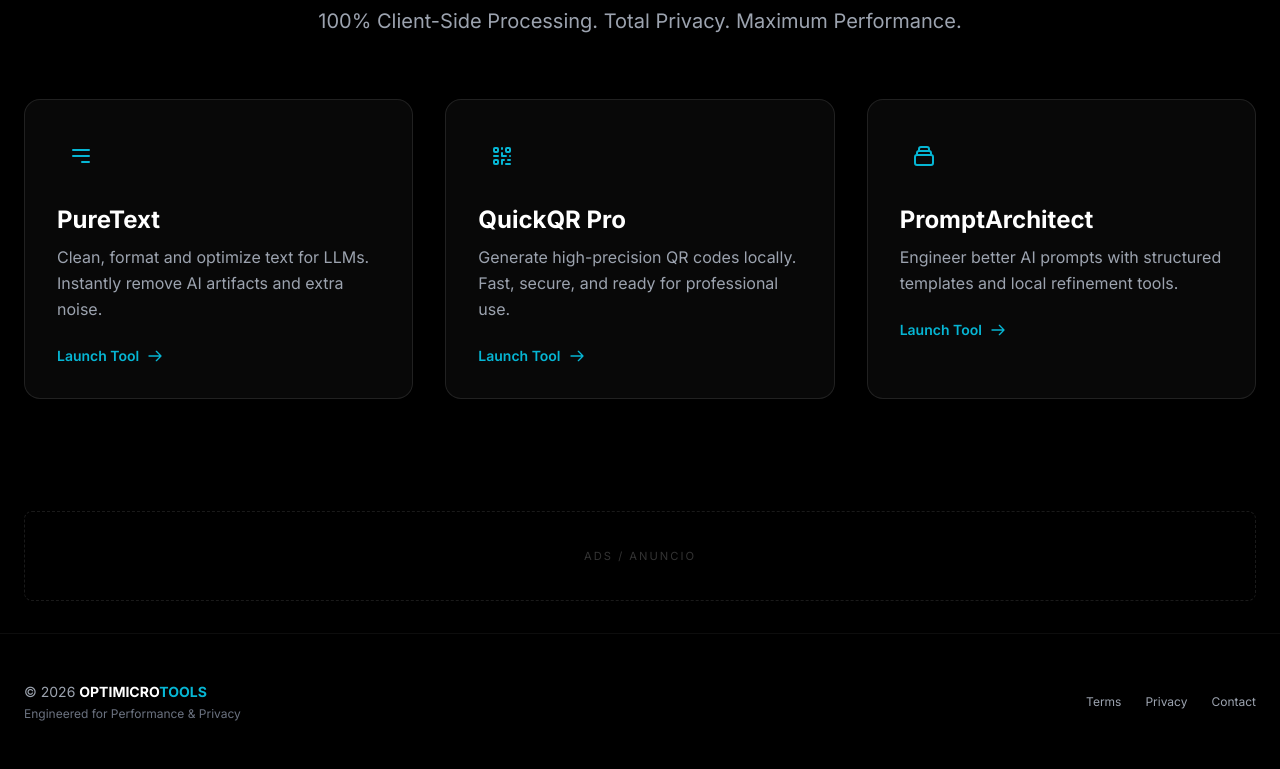
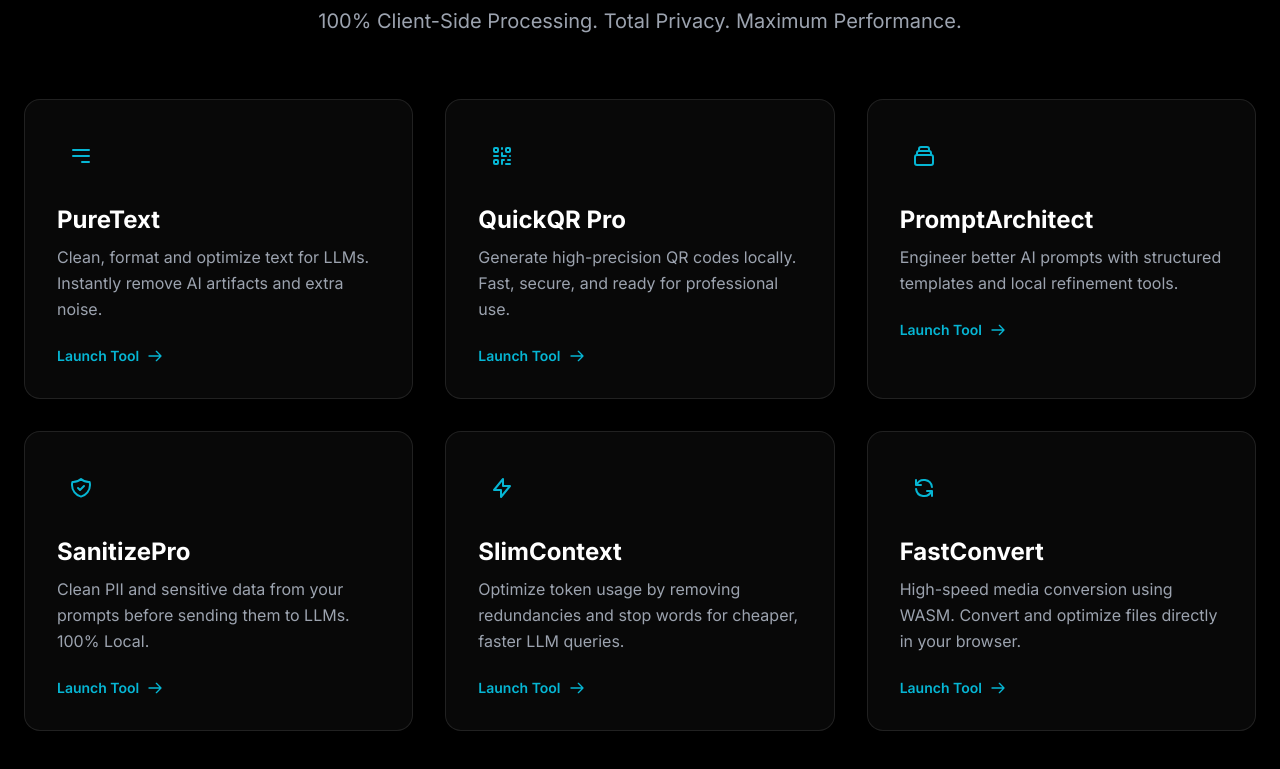
Before and after one commit to jota302-cmd/optimicrotools, a plain HTML site: page index.html in a window 1280 px wide. Shown: the part 291-1060 px from the top of the page. Drawn offline with nearby package versions, Linux system fonts and the light colour scheme.

Commit message:
feat: agregar .gitignore y 3 nuevos proyectos al portafolio

```diff
--- a/index.html
+++ b/index.html
@@ -157,7 +157,7 @@
         </header>
 
         <!-- Tools Grid -->
-        <div class="grid grid-cols-1 md:grid-cols-3 gap-8">
+        <div class="grid grid-cols-1 md:grid-cols-2 lg:grid-cols-3 gap-8">
             <!-- PureText -->
             <a href="https://text.optimicrotools.com"
                 class="glass rounded-2xl p-8 card-hover transition-all duration-300 group">
@@ -225,6 +225,74 @@
                     </svg>
                 </div>
             </a>
+
+            <!-- SanitizePro -->
+            <a href="https://sanitizer.optimicrotools.com"
+                class="glass rounded-2xl p-8 card-hover transition-all duration-300 group">
+                <div
+                    class="w-12 h-12 rounded-xl bg-cyan-electric/10 flex items-center justify-center mb-6 group-hover:bg-cyan-electric/20 transition-colors">
+                    <svg class="w-6 h-6 text-cyan-electric" fill="none" stroke="currentColor" viewBox="0 0 24 24">
+                        <path stroke-linecap="round" stroke-linejoin="round" stroke-width="2"
+                            d="M9 12l2 2 4-4m5.618-4.016A11.955 11.955 0 0112 2.944a11.955 11.955 0 01-8.618 3.04A12.02 12.02 0 003 9c0 5.591 3.824 10.29 9 11.622 5.176-1.332 9-6.03 9-11.622 0-1.042-.133-2.052-.382-3.016z">
+                        </path>
+                    </svg>
+                </div>
+                <h3 class="text-2xl font-bold mb-2">SanitizePro</h3>
+                <p id="desc-sanitize" class="text-gray-400 mb-6 leading-relaxed">Clean PII and sensitive data from your
+                    prompts before sending them to LLMs. 100% Local.</p>
+                <div class="flex items-center text-cyan-electric font-semibold text-sm">
+                    <span id="btn-launch4">Launch Tool</span>
+                    <svg class="w-4 h-4 ml-2" fill="none" stroke="currentColor" viewBox="0 0 24 24">
+                        <path stroke-linecap="round" stroke-linejoin="round" stroke-width="2"
+                            d="M14 5l7 7m0 0l-7 7m7-7H3"></path>
+                    </svg>
+                </div>
+            </a>
+
+            <!-- SlimContext -->
+            <a href="https://optimizer.optimicrotools.com"
+                class="glass rounded-2xl p-8 card-hover transition-all duration-300 group">
+                <div
+                    class="w-12 h-12 rounded-xl bg-cyan-electric/10 flex items-center justify-center mb-6 group-hover:bg-cyan-electric/20 transition-colors">
+                    <svg class="w-6 h-6 text-cyan-electric" fill="none" stroke="currentColor" viewBox="0 0 24 24">
+                        <path stroke-linecap="round" stroke-linejoin="round" stroke-width="2"
+                            d="M13 10V3L4 14h7v7l9-11h-7z"></path>
+                    </svg>
+                </div>
+                <h3 class="text-2xl font-bold mb-2">SlimContext</h3>
+                <p id="desc-slim" class="text-gray-400 mb-6 leading-relaxed">Optimize token usage by removing
+                    redundancies and stop words for cheaper, faster LLM queries.</p>
+                <div class="flex items-center text-cyan-electric font-semibold text-sm">
+                    <span id="btn-launch5">Launch Tool</span>
+                    <svg class="w-4 h-4 ml-2" fill="none" stroke="currentColor" viewBox="0 0 24 24">
+                        <path stroke-linecap="round" stroke-linejoin="round" stroke-width="2"
+                            d="M14 5l7 7m0 0l-7 7m7-7H3"></path>
+                    </svg>
+                </div>
+            </a>
+
+            <!-- FastConvert -->
+            <a href="https://mediaconverter.optimicrotools.com"
+                class="glass rounded-2xl p-8 card-hover transition-all duration-300 group">
+                <div
+                    class="w-12 h-12 rounded-xl bg-cyan-electric/10 flex items-center justify-center mb-6 group-hover:bg-cyan-electric/20 transition-colors">
+                    <svg class="w-6 h-6 text-cyan-electric" fill="none" stroke="currentColor" viewBox="0 0 24 24">
+                        <path stroke-linecap="round" stroke-linejoin="round" stroke-width="2"
+                            d="M4 4v5h.582m15.356 2A8.001 8.001 0 004.582 9m0 0H9m11 11v-5h-.581m0 0a8.003 8.003 0 01-15.357-2m15.357 2H15">
+                        </path>
+                    </svg>
+                </div>
+                <h3 class="text-2xl font-bold mb-2">FastConvert</h3>
+                <p id="desc-fast" class="text-gray-400 mb-6 leading-relaxed">High-speed media conversion using WASM.
+                    Convert and optimize files directly in your browser.</p>
+                <div class="flex items-center text-cyan-electric font-semibold text-sm">
+                    <span id="btn-launch6">Launch Tool</span>
+                    <svg class="w-4 h-4 ml-2" fill="none" stroke="currentColor" viewBox="0 0 24 24">
+                        <path stroke-linecap="round" stroke-linejoin="round" stroke-width="2"
+                            d="M14 5l7 7m0 0l-7 7m7-7H3"></path>
+                    </svg>
+                </div>
+            </a>
         </div>
     </main>
 
@@ -283,6 +351,9 @@
                 puretext: "Clean, format and optimize text for LLMs. Instantly remove AI artifacts and extra noise.",
                 quickqr: "Generate high-precision QR codes locally. Fast, secure, and ready for professional use.",
                 prompt: "Engineer better AI prompts with structured templates and local refinement tools.",
+                "desc-sanitize": "Clean PII and sensitive data from your prompts before sending them to LLMs. 100% Local.",
+                "desc-slim": "Optimize token usage by removing redundancies and stop words for cheaper, faster LLM queries.",
+                "desc-fast": "High-speed media conversion using WASM. Convert and optimize files directly in your browser.",
                 launch: "Launch Tool",
                 footer: "Engineered for Performance & Privacy",
                 TermsTitle: "Terms of Service",
@@ -297,6 +368,9 @@
                 puretext: "Limpia, formatea y optimiza texto para LLMs. Elimina ruido y artefactos de IA al instante.",
                 quickqr: "Genera códigos QR de alta precisión localmente. Rápido, seguro y profesional.",
                 prompt: "Diseña mejores prompts de IA con plantillas estructuradas y herramientas locales.",
+                "desc-sanitize": "Limpia datos sensibles de tus prompts antes de enviarlos a LLMs. Procesamiento 100% local.",
+                "desc-slim": "Optimiza el uso de tokens eliminando redundancias para consultas de IA más baratas y rápidas.",
+                "desc-fast": "Conversión de archivos a alta velocidad con WASM. Convierte y optimiza directamente en tu navegador.",
                 launch: "Abrir Herramienta",
                 footer: "Diseñado para máximo Rendimiento y Privacidad",
                 TermsTitle: "Términos de Servicio",
@@ -316,11 +390,17 @@
             document.getElementById('desc-puretext').textContent = t.puretext;
             document.getElementById('desc-quickqr').textContent = t.quickqr;
             document.getElementById('desc-prompt').textContent = t.prompt;
+            document.getElementById('desc-sanitize').textContent = t["desc-sanitize"];
+            document.getElementById('desc-slim').textContent = t["desc-slim"];
+            document.getElementById('desc-fast').textContent = t["desc-fast"];
             document.getElementById('footer-tag').textContent = t.footer;
 
             document.getElementById('btn-launch').textContent = t.launch;
             document.getElementById('btn-launch2').textContent = t.launch;
             document.getElementById('btn-launch3').textContent = t.launch;
+            document.getElementById('btn-launch4').textContent = t.launch;
+            document.getElementById('btn-launch5').textContent = t.launch;
+            document.getElementById('btn-launch6').textContent = t.launch;
 
             // Language specific HTML lang attribute
             document.documentElement.lang = currentLang;
```
Also changed, not shown: 1 other file.
